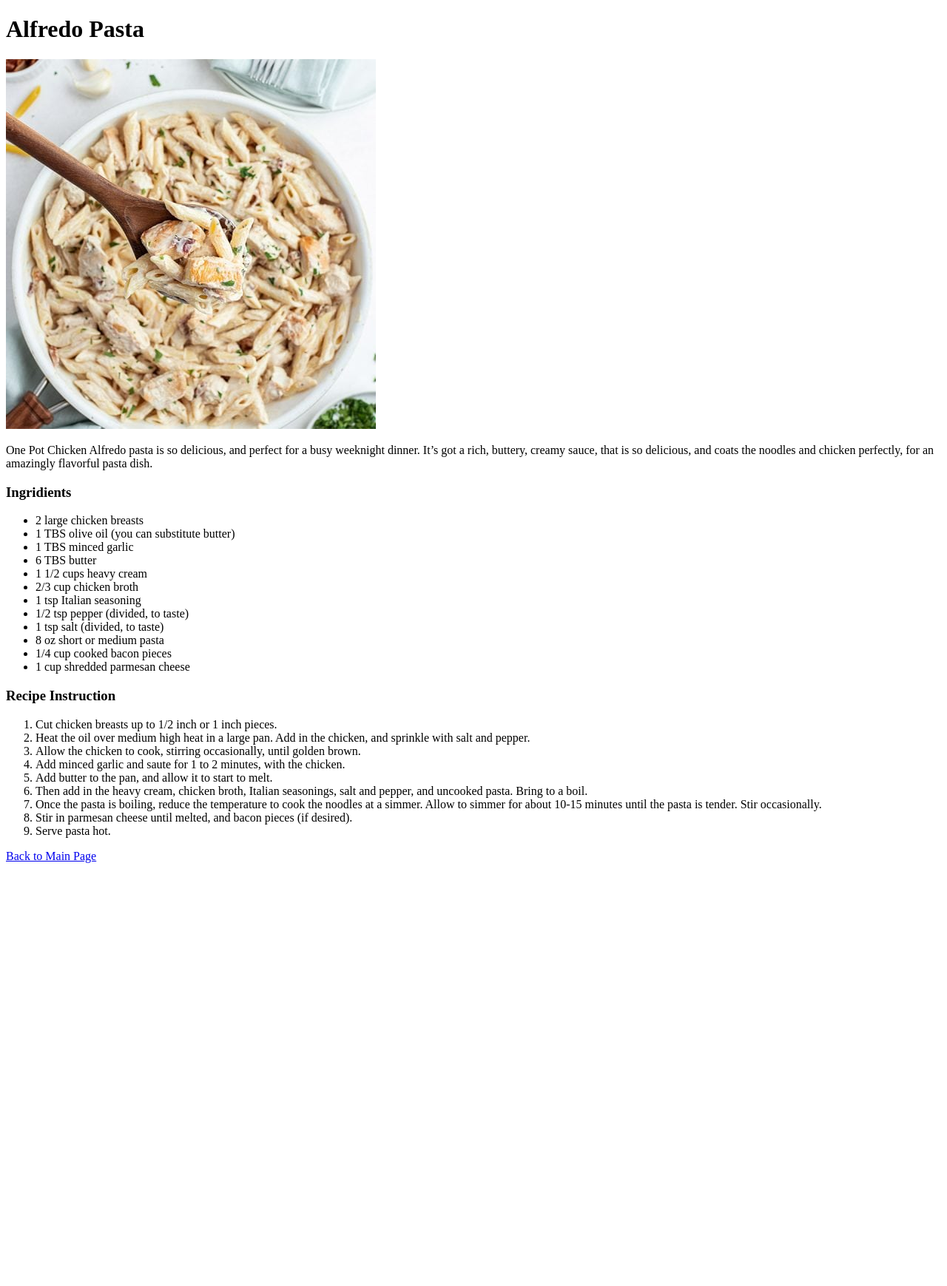
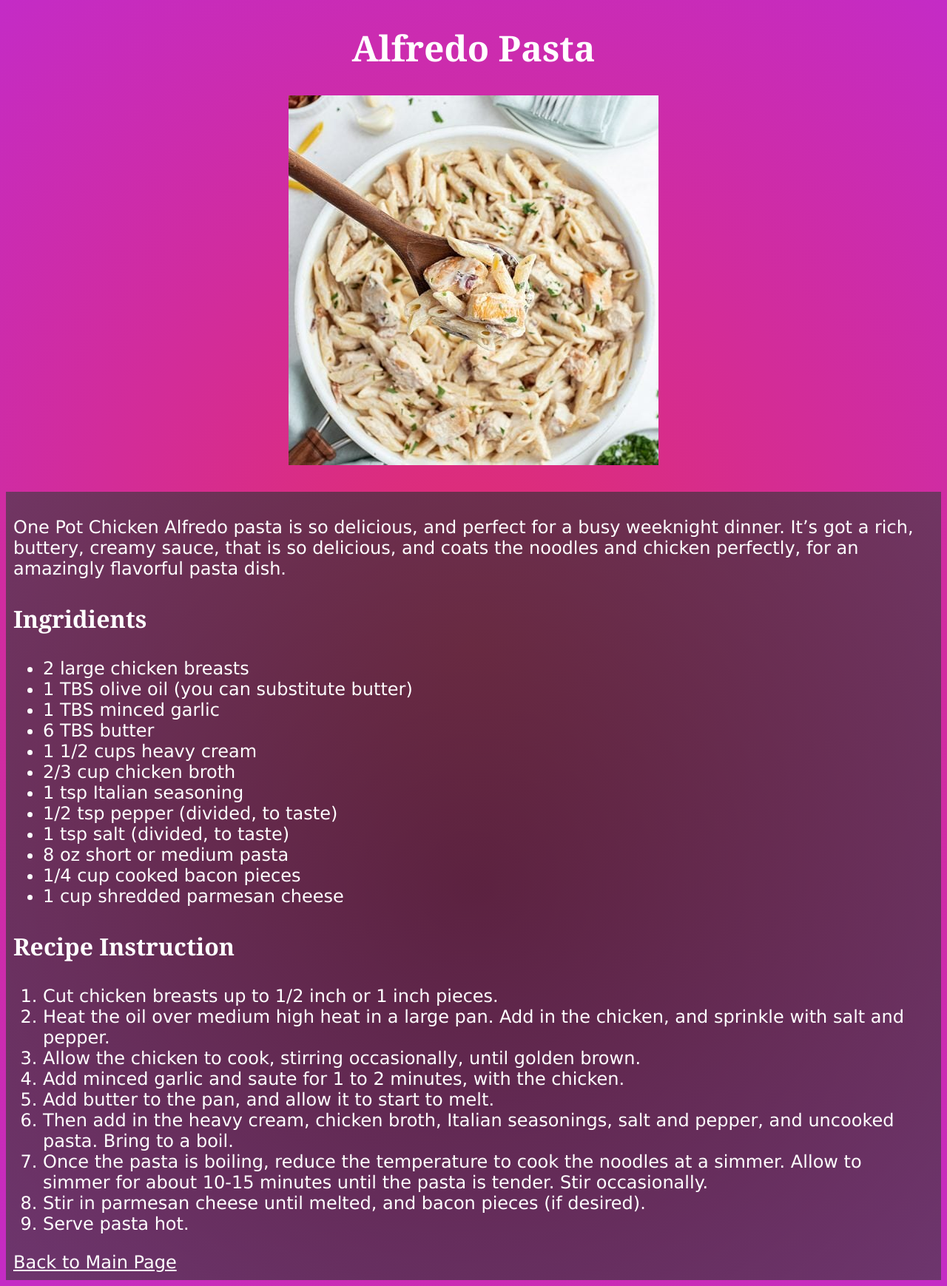
Before and after one commit to rayanmishra/food-recipes, a plain HTML site: page recipes/pasta.html in a window 1280 px wide. Shown: the whole page at 74% size. Before the commit the page ends 1175 px from the top, so only its background shows below. Drawn offline with Linux system fonts and the light colour scheme.

Commit message:
CSS update

```diff
--- a/recipes/pasta.html
+++ b/recipes/pasta.html
@@ -3,10 +3,12 @@
     <head>
         <meta charset="utf-8">
         <title>Alfredo Pasta</title>
+        <link rel="stylesheet" href="../style.css">
     </head>
     <body>
         <h1>Alfredo Pasta</h1>
-        <img src="../images/pasta.jpg">
+        <img src="../images/pasta.jpg"><br><br>
+        <div class="one">
         <p>One Pot Chicken Alfredo pasta is so delicious, and perfect for a busy weeknight dinner. It’s got a rich, buttery, creamy sauce, that is so delicious, and coats the noodles and chicken perfectly, for an amazingly flavorful pasta dish.</p>
         <h3>Ingridients</h3>
         <ul>
@@ -36,5 +38,6 @@
             <li>Serve pasta hot.</li>
         </ol>
         <a href="../index.html">Back to Main Page</a>
+        </div>
     </body>
 </html>
--- /dev/null
+++ b/style.css
@@ -0,0 +1,43 @@
+body{
+    background: rgb(226,45,106);
+background: radial-gradient(circle, rgba(226,45,106,1) 0%, rgba(196,43,198,1) 100%);
+}
+
+h3{
+    font-size: 32px;
+    font-family: Georgia, 'Times New Roman', Times, serif;
+}
+
+.one{
+    background: rgb(29,29,29);
+background: radial-gradient(circle, rgba(29,29,29,0.6643032212885154) 0%, rgba(71,58,71,0.6923144257703081) 100%);
+padding: 10px;
+color: white;
+font-family: Verdana, Geneva, Tahoma, sans-serif;
+font-size: 24px;
+}
+
+a{
+    color:white;
+    font-size:24px;
+    font-family: Verdana, Geneva, Tahoma, sans-serif;
+}
+
+a:hover{
+    color: green;
+}
+
+
+
+h1{
+    text-align: center;
+    font-size: 48px;
+    color: white;
+    font-family:Georgia, 'Times New Roman', Times, serif;
+}
+
+img{
+    display:block;
+    margin-left: auto;
+    margin-right:auto;
+}
```
Also changed, not shown: index.html (+5 -0 lines), recipes/lemonade.html (+4 -1 lines), recipes/tandoori.html (+4 -1 lines).
